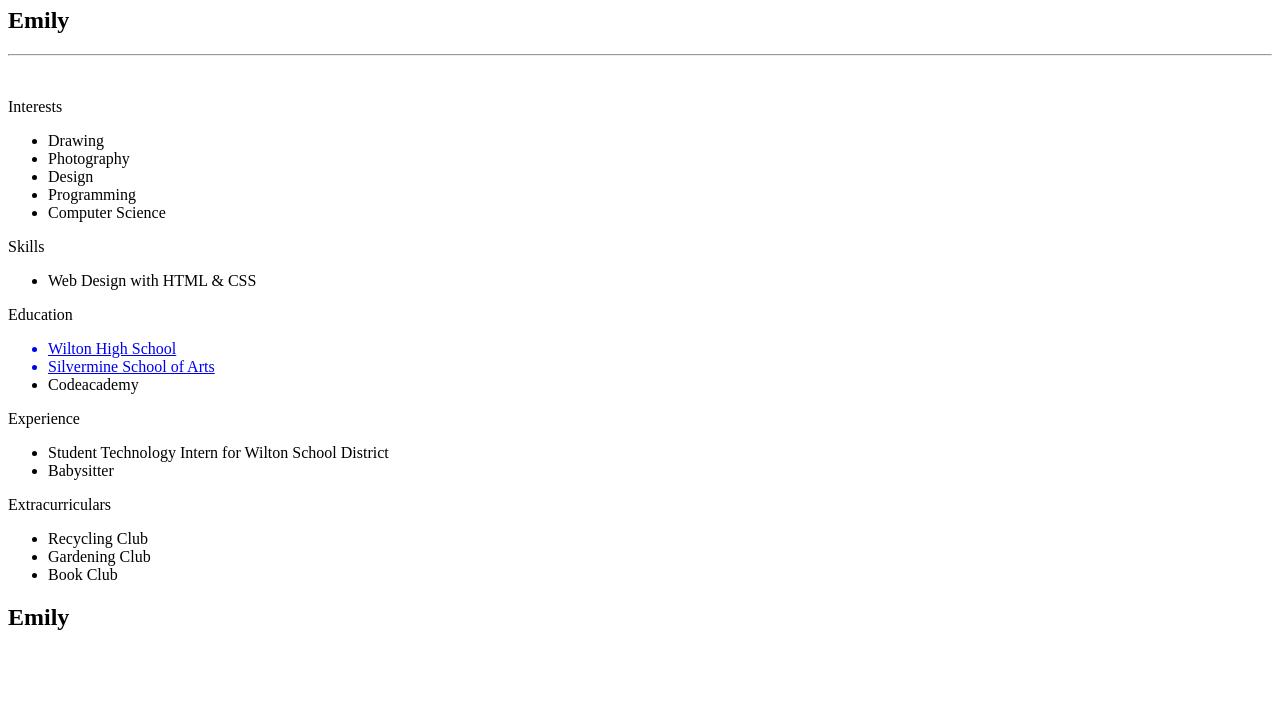
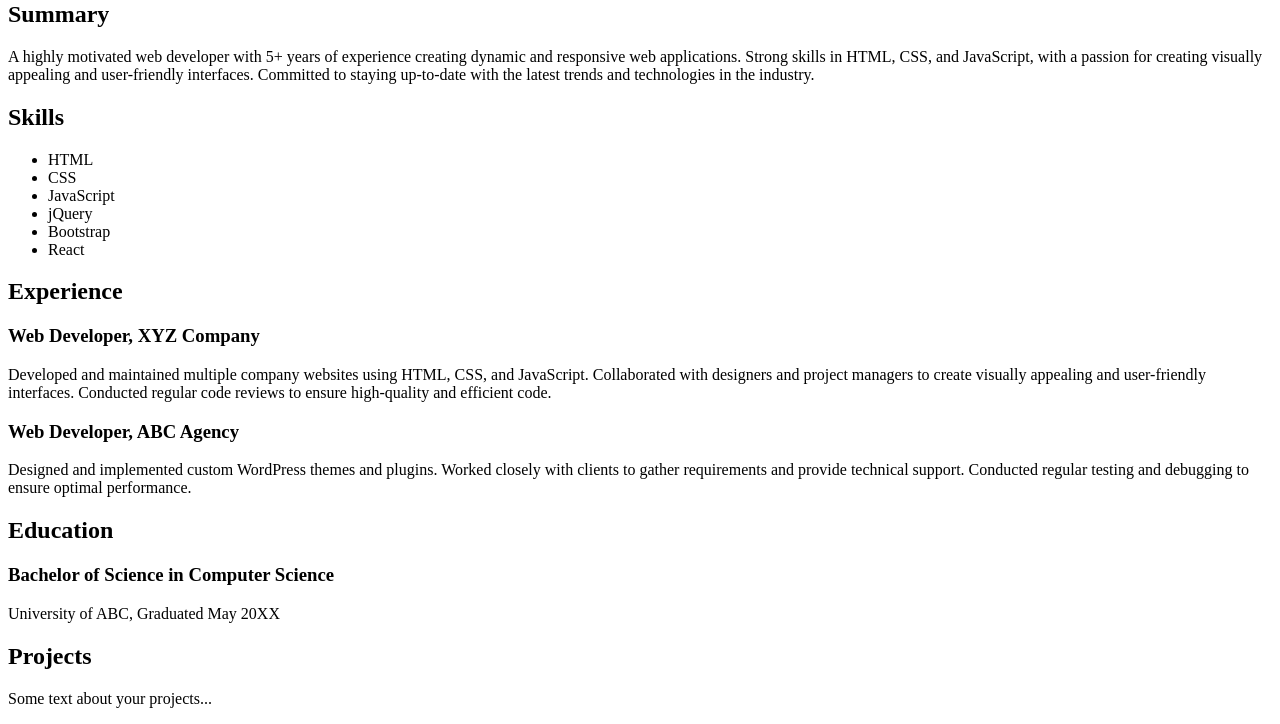
Before and after one commit to Nithish-1611/testing, a plain HTML site: page index.html in a window 1280 px wide. Shown: the part 117-841 px from the top of the page. Before the commit the page ends 800 px from the top, so only its background shows below. Drawn offline with Linux system fonts and the light colour scheme.

Commit message:
Update index.html

```diff
--- a/index.html
+++ b/index.html
@@ -1,46 +1,46 @@
-<div id="header"></div>
-<div class="left"></div>
-<div class="stuff">
-  <br><br>
-  <h1>Resume</h1>
-  <h2>Emily</h2>
-  <hr />
-  <br>
-  <p class="head">Interests</p>
-  <ul>
-    <li>Drawing</li>
-    <li>Photography</li>
-    <li>Design</li>
-    <li>Programming</li>
-    <li>Computer Science</li>
-  </ul>
-  <p class="head">Skills</p>
-  <ul>
-    <li>Web Design with HTML & CSS</li>
-  </ul>
-  <p class="head">Education</p>
-  <ul>
-    <a href="http://www.wiltonhighschool.org/pages/Wilton_High_School">
-      <li>Wilton High School</li>
-    </a>
-    <!--Link-->
-    <a href="https://www.silvermineart.org/">
-      <li>Silvermine School of Arts</li>
-    </a>
-    <li>Codeacademy</li>
-  </ul>
-  <p class="head">Experience</p>
-  <ul>
-    <li>Student Technology Intern for Wilton School District</li>
-    <li>Babysitter</li>
-  </ul>
-  <p class="head">Extracurriculars</p>
-  <ul>
-    <li>Recycling Club</li>
-    <li>Gardening Club</li>
-    <li>Book Club</li>
-  </ul>
-</div>
-<div class="right"></div>
-<div id="footer">
-  <h2 id="name">Emily</h2></div>
+<!DOCTYPE html>
+<html>
+<head>
+	<title>Resume</title>
+	<link rel="stylesheet" type="text/css" href="style.css">
+</head>
+<body>
+	<div class="container">
+		<header>
+			<h1>A Monk in Cloud</h1>
+			<p>Web Developer</p>
+		</header>
+		<section>
+			<h2>Summary</h2>
+			<p>A highly motivated web developer with 5+ years of experience creating dynamic and responsive web applications. Strong skills in HTML, CSS, and JavaScript, with a passion for creating visually appealing and user-friendly interfaces. Committed to staying up-to-date with the latest trends and technologies in the industry.</p>
+		</section>
+		<section>
+			<h2>Skills</h2>
+			<ul>
+				<li>HTML</li>
+				<li>CSS</li>
+				<li>JavaScript</li>
+				<li>jQuery</li>
+				<li>Bootstrap</li>
+				<li>React</li>
+			</ul>
+		</section>
+		<section>
+			<h2>Experience</h2>
+			<h3>Web Developer, XYZ Company</h3>
+			<p>Developed and maintained multiple company websites using HTML, CSS, and JavaScript. Collaborated with designers and project managers to create visually appealing and user-friendly interfaces. Conducted regular code reviews to ensure high-quality and efficient code. </p>
+			<h3>Web Developer, ABC Agency</h3>
+			<p>Designed and implemented custom WordPress themes and plugins. Worked closely with clients to gather requirements and provide technical support. Conducted regular testing and debugging to ensure optimal performance.</p>
+		</section>
+		<section>
+			<h2>Education</h2>
+			<h3>Bachelor of Science in Computer Science</h3>
+			<p>University of ABC, Graduated May 20XX</p>
+		</section>
+		<section id="projects">
+			<h2>Projects</h2>
+			<p>Some text about your projects...</p>
+		</section>
+	</div>
+</body>
+</html>
```
